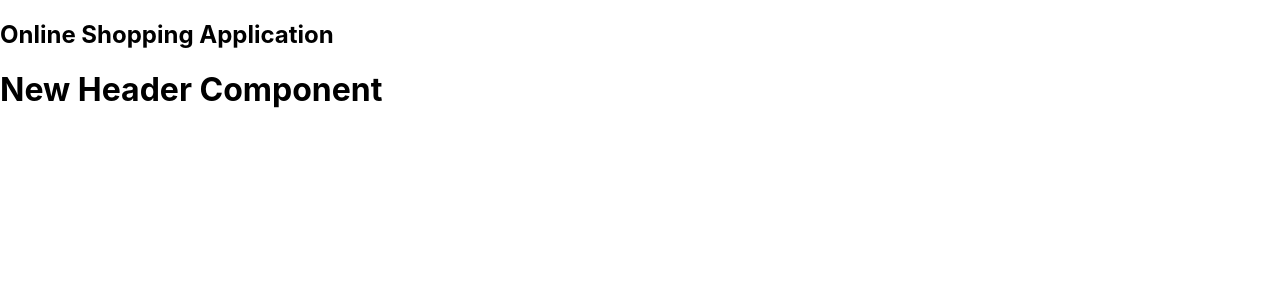
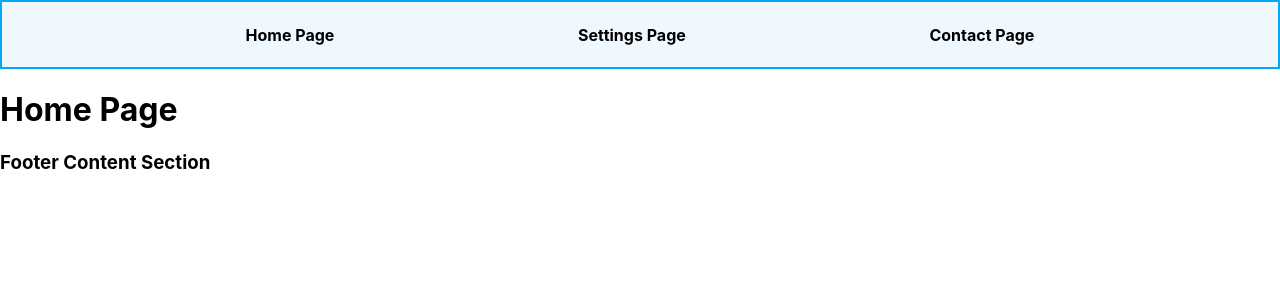
Before and after one commit to karthickvkumar/FullStack, a React (Create React App) app in the folder online-shopping/: page /main in a window 1280 px wide. Shown: the top 300 px of the page. Built offline with nearby package versions, Linux system fonts and the light colour scheme.

Commit message:
commit message

```diff
--- a/online-shopping/package.json
+++ b/online-shopping/package.json
@@ -8,6 +8,7 @@
     "@testing-library/user-event": "^13.5.0",
     "react": "^18.3.1",
     "react-dom": "^18.3.1",
+    "react-router-dom": "^6.27.0",
     "react-scripts": "5.0.1",
     "web-vitals": "^2.1.4"
   },
--- a/online-shopping/src/App.css
+++ /dev/null
@@ -1,38 +0,0 @@
-.App {
-  text-align: center;
-}
-
-.App-logo {
-  height: 40vmin;
-  pointer-events: none;
-}
-
-@media (prefers-reduced-motion: no-preference) {
-  .App-logo {
-    animation: App-logo-spin infinite 20s linear;
-  }
-}
-
-.App-header {
-  background-color: #282c34;
-  min-height: 100vh;
-  display: flex;
-  flex-direction: column;
-  align-items: center;
-  justify-content: center;
-  font-size: calc(10px + 2vmin);
-  color: white;
-}
-
-.App-link {
-  color: #61dafb;
-}
-
-@keyframes App-logo-spin {
-  from {
-    transform: rotate(0deg);
-  }
-  to {
-    transform: rotate(360deg);
-  }
-}
--- a/online-shopping/src/App.js
+++ b/online-shopping/src/App.js
@@ -1,13 +1,19 @@
-import logo from './logo.svg';
-import './App.css';
-import HeaderComponent from './components/header';
+import React from 'react';
+import { BrowserRouter, Routes, Route } from "react-router-dom";
+import SettingsPage from './pages/settings';
+import ContactPage from './pages/contact';
+import HomePage from './pages/home';
+import "./css/style.css";
 
-function App() {
+const App = () => {
   return (
-    <div>
-      <h2>Online Shopping Application</h2>
-      <HeaderComponent></HeaderComponent>
-    </div>
+    <BrowserRouter>
+      <Routes>
+        <Route path="main" element={<HomePage></HomePage>}></Route>
+        <Route path="info" element={<SettingsPage></SettingsPage>}></Route>
+        <Route path="reach-us" element={<ContactPage></ContactPage>}></Route>
+      </Routes>
+    </BrowserRouter>
   );
 }
 
--- /dev/null
+++ b/online-shopping/src/components/footer.js
@@ -0,0 +1,11 @@
+import React from "react";
+
+const FooterComponent = () => {
+    return(
+        <div>
+            <h3>Footer Content Section</h3>
+        </div>
+    )
+}
+
+export default FooterComponent;
--- a/online-shopping/src/components/header.js
+++ b/online-shopping/src/components/header.js
@@ -1,9 +1,12 @@
 import React from "react";
+import { NavLink } from "react-router-dom";
 
 const HeaderComponent = () => {
     return (
-        <div>
-            <h1>New Header Component</h1>
+        <div className="header">
+            <NavLink to="/main" className="link">Home Page</NavLink>
+            <NavLink to="/info" className="link">Settings Page</NavLink>
+            <NavLink to="/reach-us" className="link">Contact Page</NavLink>
         </div>
     )
 }
--- /dev/null
+++ b/online-shopping/src/css/style.css
@@ -0,0 +1,15 @@
+.header{
+    border: 2px solid #03A9F4;
+    height: 65px;
+    background-color: aliceblue;
+    display: flex;
+    justify-content: space-evenly;
+    align-items: center;
+}
+
+.link{
+    color: black;
+    text-decoration: none;
+    font-size: 16px;
+    font-weight: bold;
+}
--- /dev/null
+++ b/online-shopping/src/pages/contact.js
@@ -0,0 +1,13 @@
+import React from "react";
+import HeaderComponent from "../components/header";
+
+const ContactPage = () => {
+    return(
+        <div>
+            <HeaderComponent></HeaderComponent>
+            <h2>This is a Contact Page</h2>
+        </div>
+    )
+}
+
+export default ContactPage;
--- /dev/null
+++ b/online-shopping/src/pages/home.js
@@ -0,0 +1,17 @@
+import React from "react";
+import HeaderComponent from "../components/header";
+import FooterComponent from "../components/footer";
+
+const HomePage = () => {
+    return(
+        <div>
+            <HeaderComponent></HeaderComponent>
+            <h1>Home Page</h1>
+            {/* <img src={require("../images/shinchan.jpg")} width={200} />
+            <img src="https://encrypted-tbn0.gstatic.com/images?q=tbn:ANd9GcSOJHgZRtno3BK-NtzSZRdxikRnw5N1deYXaw&s" width={200}/> */}
+            <FooterComponent></FooterComponent>
+        </div>
+    )
+}
+
+export default HomePage;
--- /dev/null
+++ b/online-shopping/src/pages/settings.js
@@ -0,0 +1,13 @@
+import React from "react";
+import HeaderComponent from "../components/header";
+
+const SettingsPage = () => {
+    return(
+        <div>
+            <HeaderComponent></HeaderComponent>
+            <h2>This is a Settings Page</h2>
+        </div>
+    )
+}
+
+export default SettingsPage;
```
Also changed, not shown: online-shopping/src/images/shinchan.jpg (added), 1 other file (tests, documents, lock files or other folders).
